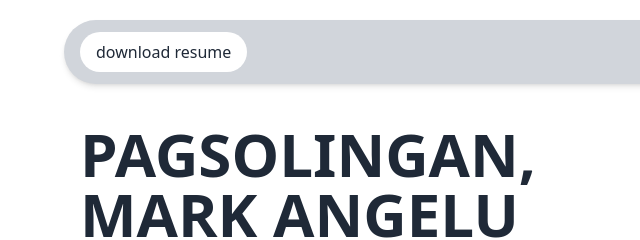
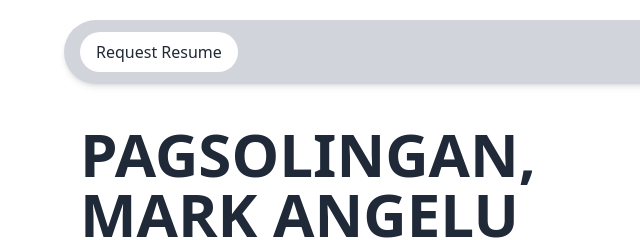
Before and after one commit to MarkPagso03/pagso_portfolio, a plain HTML site: page index.html in a window 1280 px wide. Shown: the top 240 px of the page, 0-640 px from the left. Drawn offline with nearby package versions, Linux system fonts and the light colour scheme.

Commit message:
request resume function

```diff
--- a/index.html
+++ b/index.html
@@ -12,7 +12,7 @@
 
   <header class="bg-inherit h-20 top-0 left-0 right-0 fixed">
     <div class="bg-gray-300 rounded-full mx-16 mt-5 h-16 flex items-center justify-between px-4 shadow-md z-50">
-      <button class="bg-white px-4 py-2 rounded-full">download resume</button>
+      <a href="https://mail.google.com/mail/?view=cm&fs=1&to=pagsolinganmark04@gmail.com&su=Hello%20Mark&body=Hi%20Mark%2C%20May%20I%20request%20for%20your%20resume..." target="_blank" class="bg-white px-4 py-2 rounded-full cursor-pointer">Request Resume</a>
       <nav class="flex gap-16 mr-5">
         <a href="#hero" class="">Home</a>
         <a href="#about" class="">About</a>
```
